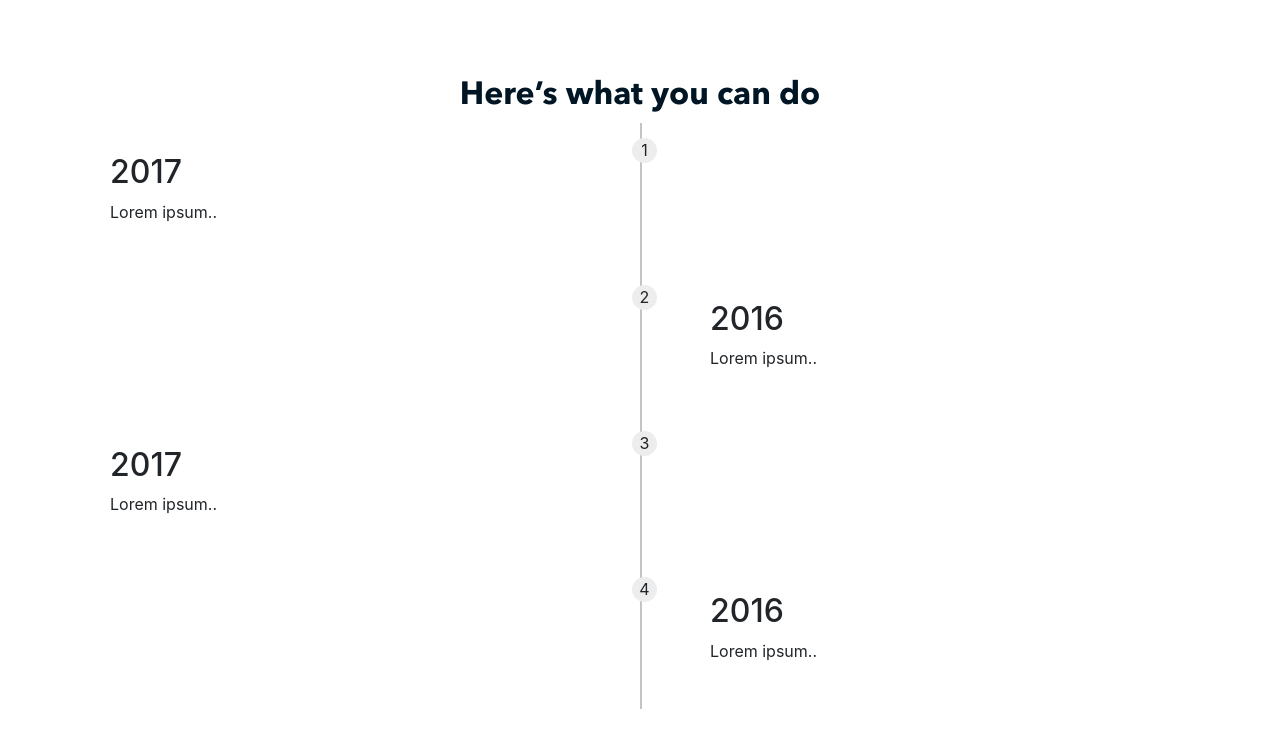
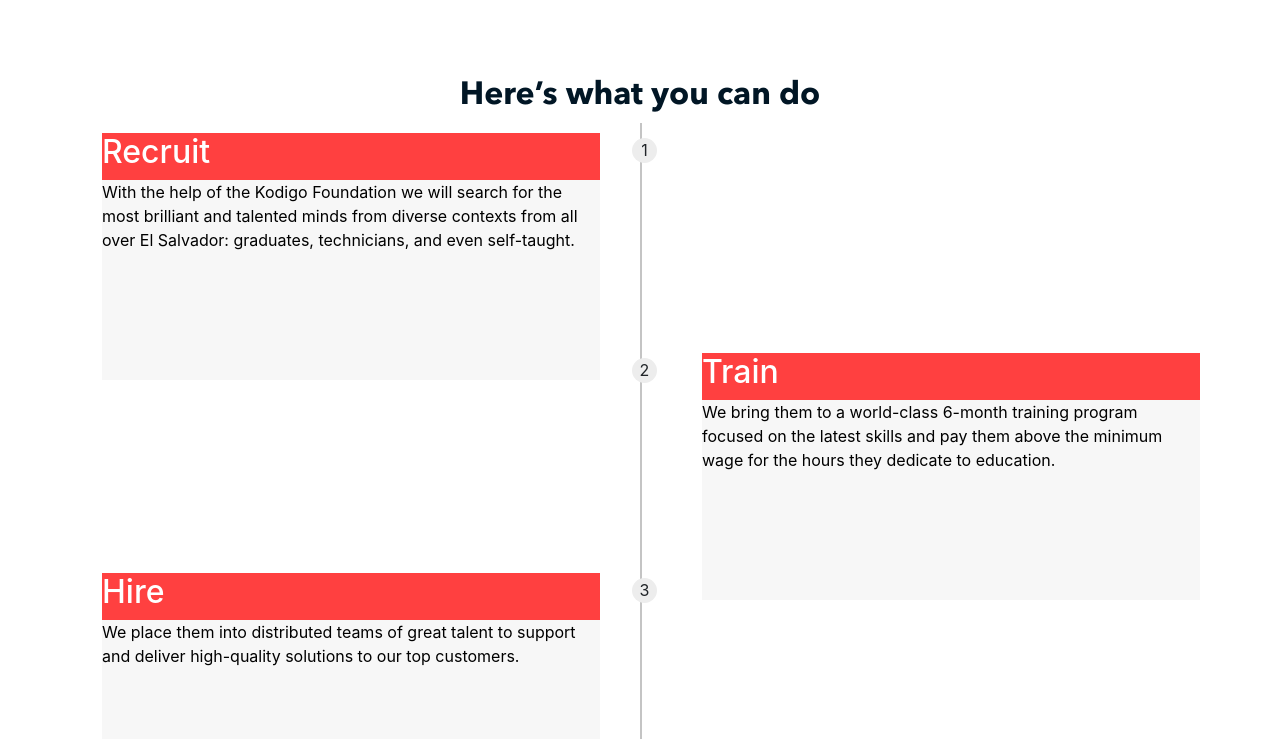
Before and after one commit to nicokurogane/applaudo-academy, a website: page index.html in a window 1280 px wide. Shown: the part 1221-1960 px from the top of the page. Drawn offline with nearby package versions, Linux system fonts and the light colour scheme.

Commit message:
fixed timeline css

```diff
--- a/assets/scss/_variables.scss
+++ b/assets/scss/_variables.scss
@@ -8,3 +8,4 @@ $mediumGray: #ededed;
 $inputColors: #27597d;
 $yellowQuiz: #f5b44e;
 $lightNavyBlue: #27597d;
+$descriptionBox: #f7f7f7;
--- a/assets/scss/index.scss
+++ b/assets/scss/index.scss
@@ -130,7 +130,7 @@ body {
   }
 }
 
-//**********************************************start timeline************************************************
+//**********************************************timeline css************************************************
 
 /* The actual timeline (the vertical ruler) */
 .timeline {
@@ -160,14 +160,20 @@ body {
     .spot-reverse {
       @include spot(true, false);
     }
+    &:nth-child(n) {
+      padding-left: 62px;
+    }
   }
 
-  /* The actual content */
   .content {
-    padding: 20px 30px;
-    background-color: white;
-    position: relative;
-    border-radius: 6px;
+    color: white;
+    background-color: $primaryColor;
+    height: 200px;
+    .description {
+      color: #000000;
+      background-color: $descriptionBox;
+      height: 100%;
+    }
   }
 }
 
--- a/index.html
+++ b/index.html
@@ -105,7 +105,7 @@
     </div>
 
     <!-- heres is how we make it happen -->
-    <section>
+    <section class="make-it-happen">
       <div class="row">
         <div class="col d-flex justify-content-center align-items-center">
           <h2 class="section-title">Here’s what you can do</h2>
@@ -116,28 +116,43 @@
         <div class="time-line-container left">
           <span class="spot">1</span>
           <div class="content">
-            <h2>2017</h2>
-            <p>Lorem ipsum..</p>
+            <h2>Recruit</h2>
+            <p class="description">
+              With the help of the Kodigo Foundation we will search for the most
+              brilliant and talented minds from diverse contexts from all over
+              El Salvador: graduates, technicians, and even self-taught.
+            </p>
           </div>
         </div>
         <div class="time-line-container right">
           <div class="content">
-            <h2>2016</h2>
-            <p>Lorem ipsum..</p>
+            <h2>Train</h2>
+            <p class="description">
+              We bring them to a world-class 6-month training program focused on
+              the latest skills and pay them above the minimum wage for the
+              hours they dedicate to education.
+            </p>
           </div>
           <span class="spot-reverse ">2</span>
         </div>
         <div class="time-line-container left">
           <span class="spot">3</span>
           <div class="content">
-            <h2>2017</h2>
-            <p>Lorem ipsum..</p>
+            <h2>Hire</h2>
+            <p class="description">
+              We place them into distributed teams of great talent to support
+              and deliver high-quality solutions to our top customers.
+            </p>
           </div>
         </div>
         <div class="time-line-container right">
           <div class="content">
-            <h2>2016</h2>
-            <p>Lorem ipsum..</p>
+            <h2>Support</h2>
+            <p class="description">
+              We create continuous improvement programs and help them create a
+              career path, as well as surround them with a development
+              environment with tools and other experienced developers.
+            </p>
           </div>
           <span class="spot-reverse ">4</span>
         </div>
```
Also changed, not shown: assets/css/index.css, 1 other file.
